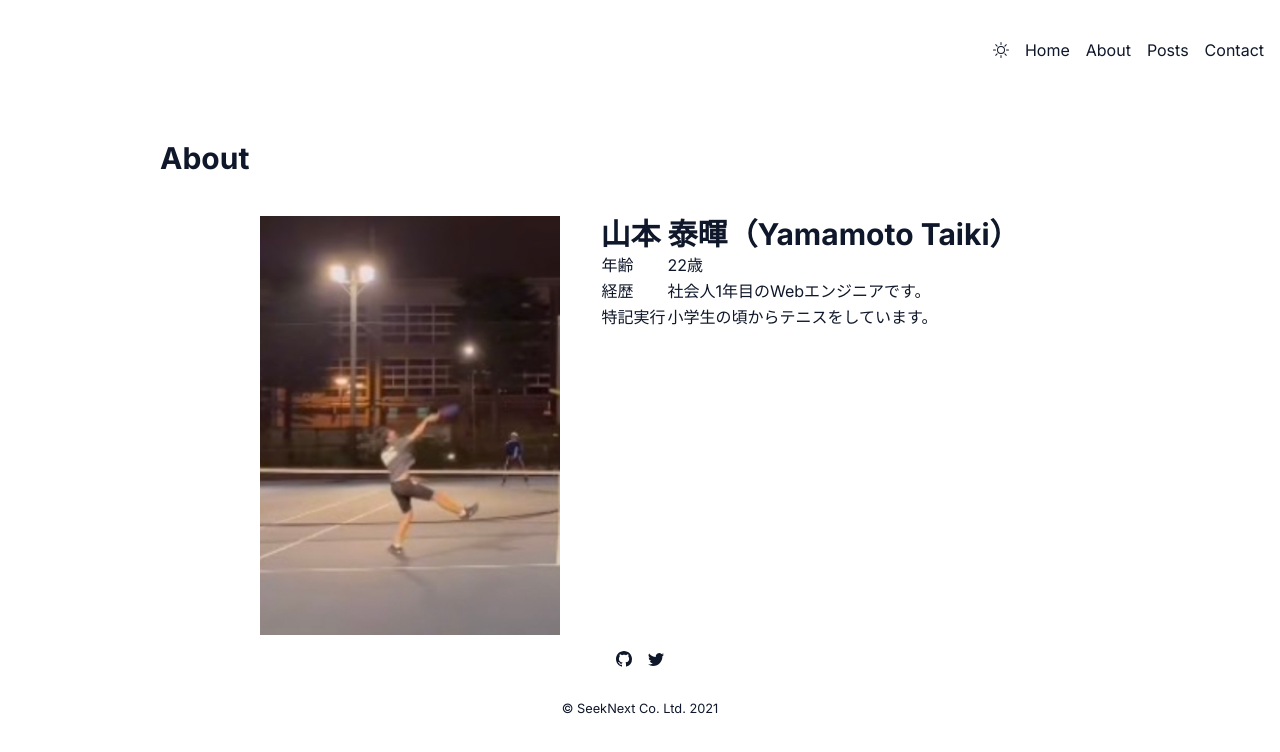
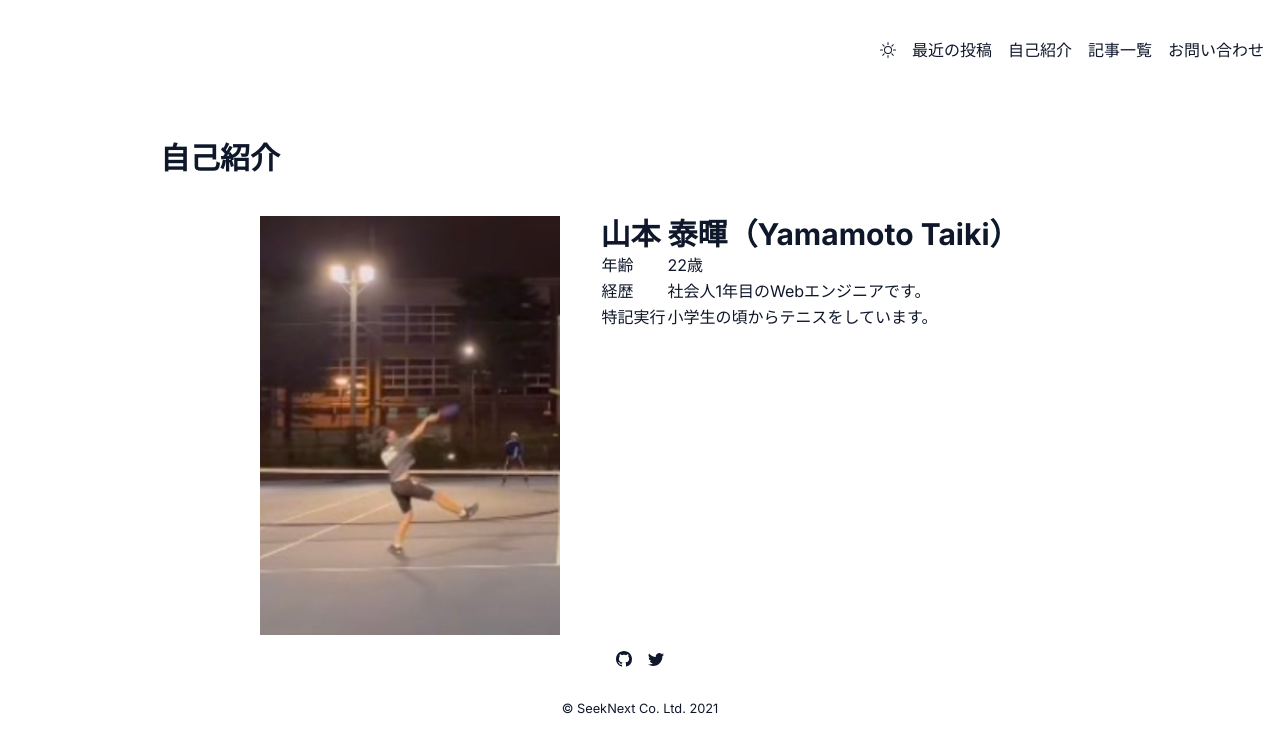
Before and after one commit to yamataikoku0114/next-blog, a Next.js app: page /about in a window 1280 px wide. Shown: the top 752 px of the page. Built offline with nearby package versions, Linux system fonts and the light colour scheme.

Commit message:
ナビゲーションと各ページのタイトルを修正しました。

```diff
--- a/src/app/about/page.tsx
+++ b/src/app/about/page.tsx
@@ -4,7 +4,7 @@ export default function About() {
   return (
     <div>
       <div className="my-10">
-        <h1 className="text-3xl font-bold">About</h1>
+        <h1 className="text-3xl font-bold">自己紹介</h1>
       </div>
       <div className="flex flex-wrap gap-10 justify-center">
         <div>
--- a/src/app/components/Header.tsx
+++ b/src/app/components/Header.tsx
@@ -13,16 +13,16 @@ export default function Header() {
         >
           <ModeToggle />
           <li>
-            <Link href="/">Home</Link>
+            <Link href="/">最近の投稿</Link>
           </li>
           <li>
-            <Link href="/about">About</Link>
+            <Link href="/about">自己紹介</Link>
           </li>
           <li>
-            <Link href="/posts">Posts</Link>
+            <Link href="/posts">記事一覧</Link>
           </li>
           <li>
-            <Link href="/contact">Contact</Link>
+            <Link href="/contact">お問い合わせ</Link>
           </li>
         </ul>
       </nav>
```
